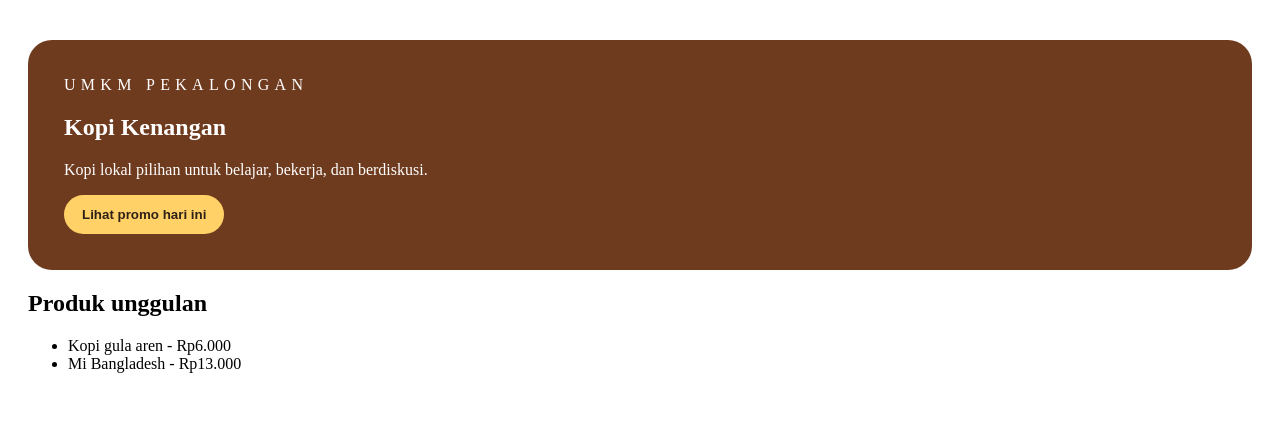
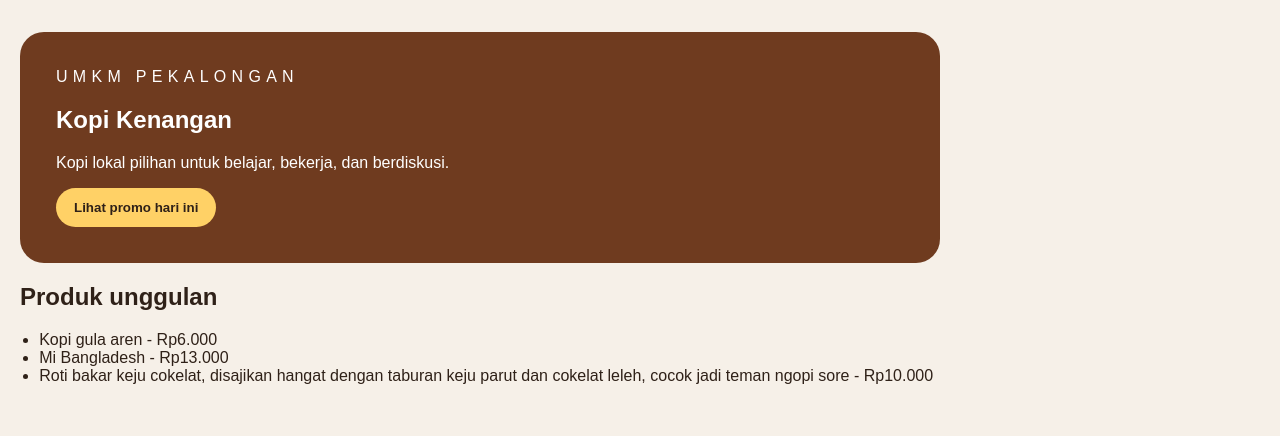
Before and after one commit to Dindamustika4/website-umkm, a plain HTML site: page index.html in a window 1280 px wide. Drawn offline with Linux system fonts and the light colour scheme; files that its build step writes are made by us from their sources; files whose address does not match are found by name.

```diff
--- /dev/null
+++ b/css/style.css
@@ -0,0 +1,39 @@
+body {
+    margin: 0;
+    color: #2f2118;
+    background: #f6f0e8;
+    font-family: Arial, sans-serif;
+}
+
+.page {
+    max-width: 920px;
+    margin: 0;
+    padding: 32px 20px;
+}
+
+.hero {
+    padding: 36px;
+    color: white;
+    background: #6f3b1f;
+    border-radius: 24px;
+}
+
+.eyebrow {
+    margin: 0 0 8px;
+    letter-spacing: 0.14cm;
+    text-transform: uppercase;
+}
+
+.products {
+    padding-left: 1.2rem;
+}
+
+button {
+    padding: 12px 18px;
+    color: #2f2118;
+    font-weight: 700;
+    cursor: pointer;
+    background: #ffd166;
+    border:0;
+    border-radius: 999px;
+}
--- a/index.html
+++ b/index.html
@@ -17,9 +17,10 @@
 
             <section aria-labelledby="produk-title">
                 <h2 id="produk-title">Produk unggulan</h2>
-                <ul calss="products">
+                <ul class="products">
                     <li>Kopi gula aren - Rp6.000</li>
                     <li>Mi Bangladesh - Rp13.000</li>
+                    <li>Roti bakar keju cokelat, disajikan hangat dengan taburan keju parut dan cokelat leleh, cocok jadi teman ngopi sore - Rp10.000</li>
                 </ul>
             </section>
         </main>
--- /dev/null
+++ b/js/script.js
@@ -0,0 +1,6 @@
+const promoButton = document.querySelector("#promoButton");
+
+promoButton.addEventListener("click", () => {
+    promoButton.textContent = "Promo Beli Mi Bangladesh free Kopi gula aren!";
+    console.log("Promo Kopi Kenangan berhasil ditampilkan.");
+});
```
